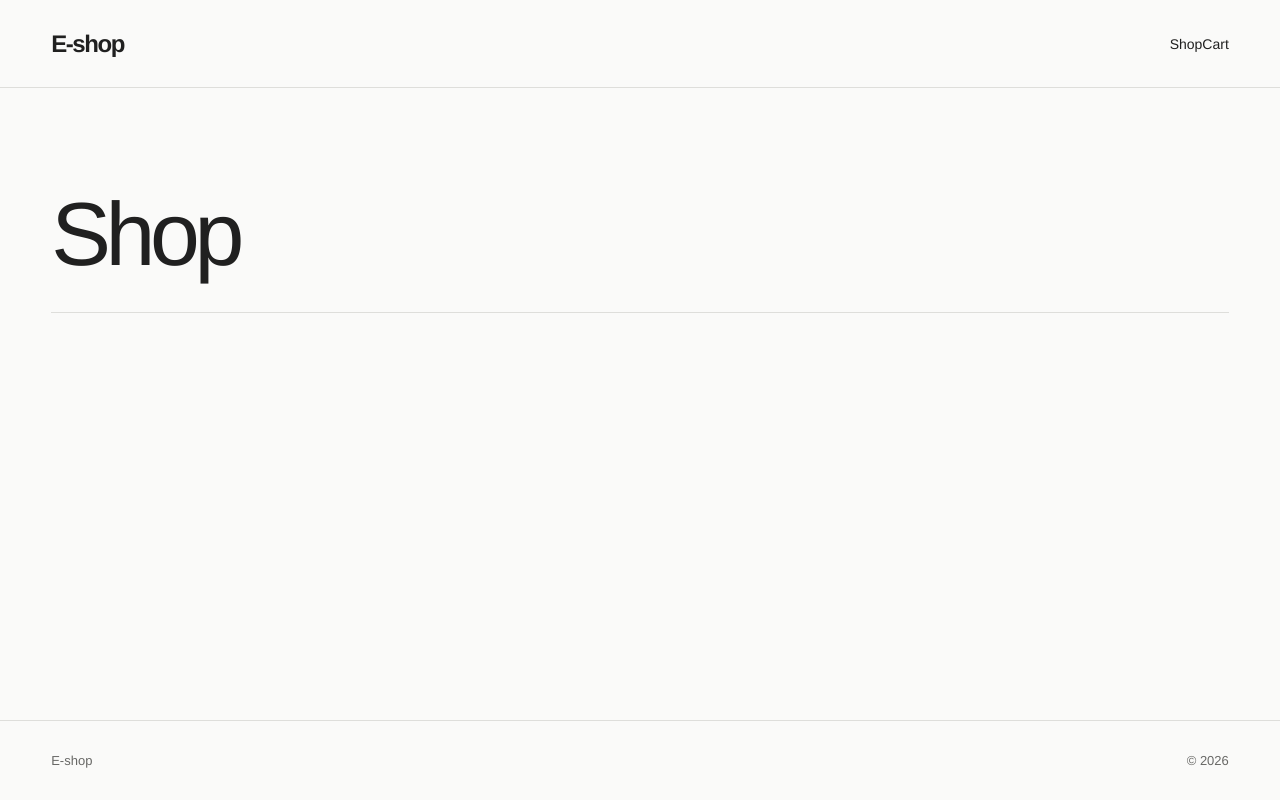
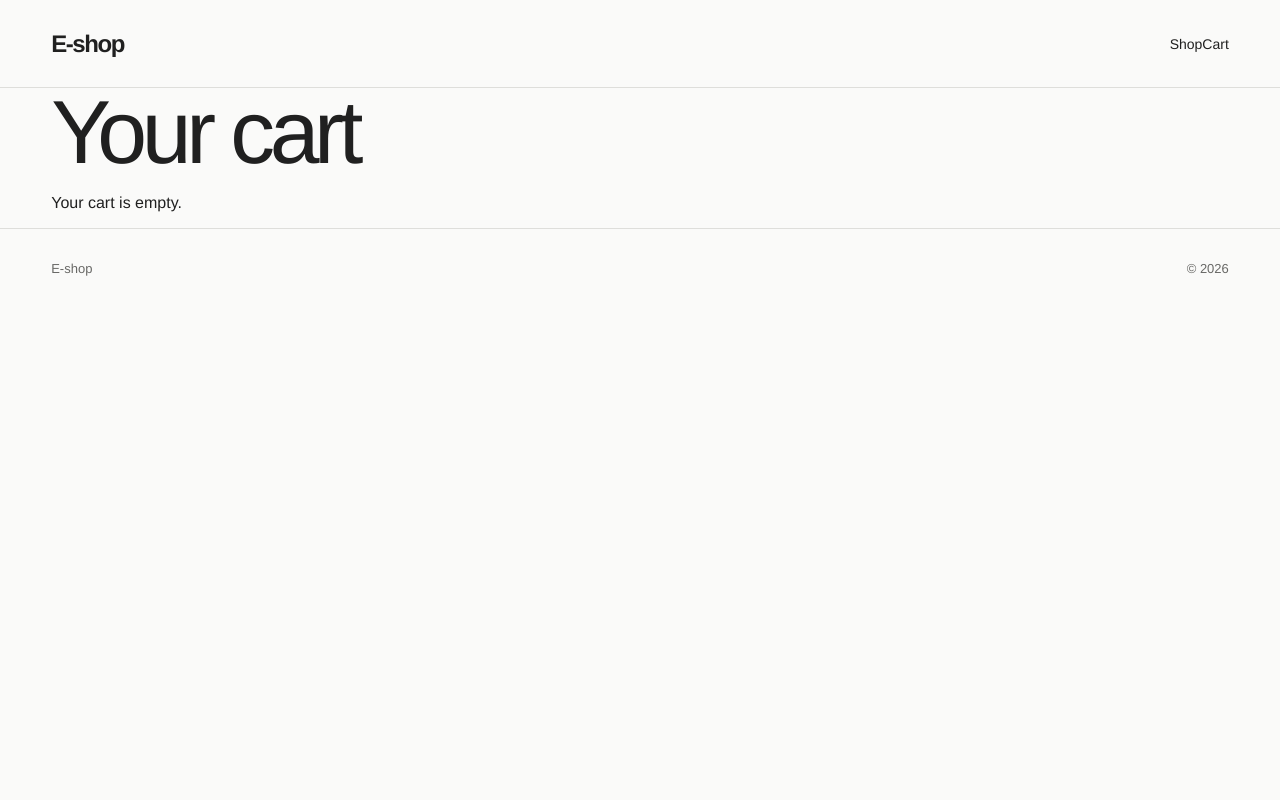
Before and after one commit to enjoythedivision/EShopClient, a React (Vite) app: page /cart in a window 1280 px wide. Built offline with nearby package versions, Linux system fonts and the light colour scheme.

Commit message:
Implement routing in App component and add Cart page

```diff
--- a/src/App.jsx
+++ b/src/App.jsx
@@ -1,8 +1,9 @@
-import { BrowserRouter } from 'react-router-dom'
 import Header from './components/Header.jsx'
 import Footer from './components/Footer.jsx'
 import Home from './pages/Home.jsx'
 import './App.css'
+import { BrowserRouter, Routes, Route } from 'react-router-dom'
+import Cart from './pages/Cart.jsx'
 
 export default function App() {
   return (
@@ -10,7 +11,10 @@ export default function App() {
       <div className="app">
         <a className="skip-link" href="#main">Skip to content</a>
         <Header />
-        <Home />
+        <Routes>
+          <Route path="/" element={<Home />} />
+          <Route path="/cart" element={<Cart />} />
+        </Routes>
         <Footer />
       </div>
     </BrowserRouter>
--- a/src/pages/Cart.jsx
+++ b/src/pages/Cart.jsx
@@ -0,0 +1,8 @@
+export default function Cart() {
+  return (
+    <main className="container" id="main">
+      <h1>Your cart</h1>
+      <p>Your cart is empty.</p>
+    </main>
+  )
+}
```
